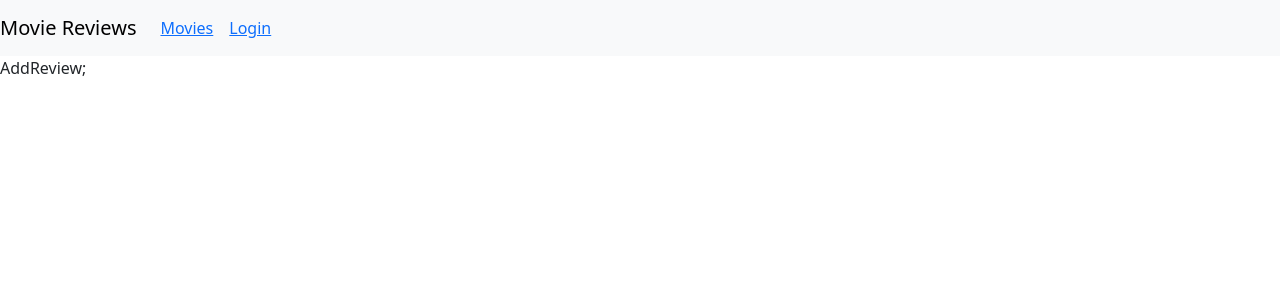
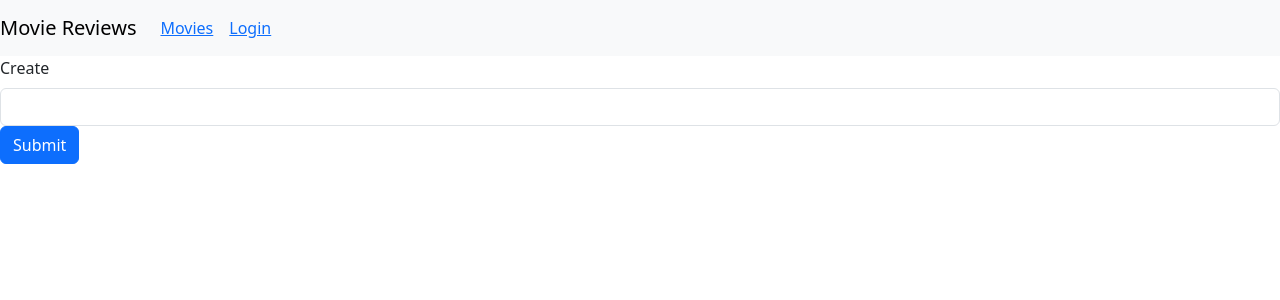
Before and after one commit to HongyuZhuz/movie-reviews-frontend, a React (Create React App) app: page /movies/1/review in a window 1280 px wide. Shown: the top 300 px of the page. Built offline with nearby package versions, Linux system fonts and the light colour scheme.

Commit message:
now we can submit reviews editing

```diff
--- a/src/components/add-review.js
+++ b/src/components/add-review.js
@@ -1,9 +1,57 @@
-import React from "react";
+import React,{useState} from "react";
+import MovieDataService from "../services/movies";
+import { Link,useParams } from "react-router-dom";
+import {Form,Button} from 'react-bootstrap';
 
-const AddReview=()=>{
+const AddReview=props=>{
+    let editing=false
+    let initialReviewState=""
+
+    const [review,setReview]=useState(initialReviewState)
+    const [submitted,setSubmitted]=useState(false)
+    const {id} = useParams();
+
+    const onChangeReview =e=>{
+        const review=e.target.value
+        setReview(review);
+    }
+
+    const saveReview =()=>{
+        var data = {
+            review:review,
+            name:props.user.name,
+            user_id:props.user.id,
+            movie_id:id
+        }
+        MovieDataService.createReview(data)
+        .then(response=>{
+            setSubmitted(true)
+        })
+        .catch(e=>{console.log(e)})
+    }
+
     return(
-        <div className="App">
-            AddReview;
+        <div>
+            {
+                submitted?(
+                    <div>
+                        <h4>Review submitted successfully</h4>
+                        <Link to={"/movies/"+id}>Back to Movie</Link>
+                    </div>
+                ):(
+                    <Form>
+                        <Form.Group>
+                            <Form.Label>{editing?"Edit":"Create"}</Form.Label>
+                            <Form.Control
+                                type="text"
+                                required
+                                value={review}
+                                onChange={onChangeReview}/>
+                        </Form.Group>
+                        <Button variant="primary" onClick={saveReview}>Submit</Button>
+                    </Form>
+                )
+            }
         </div>
     )
 }
```
